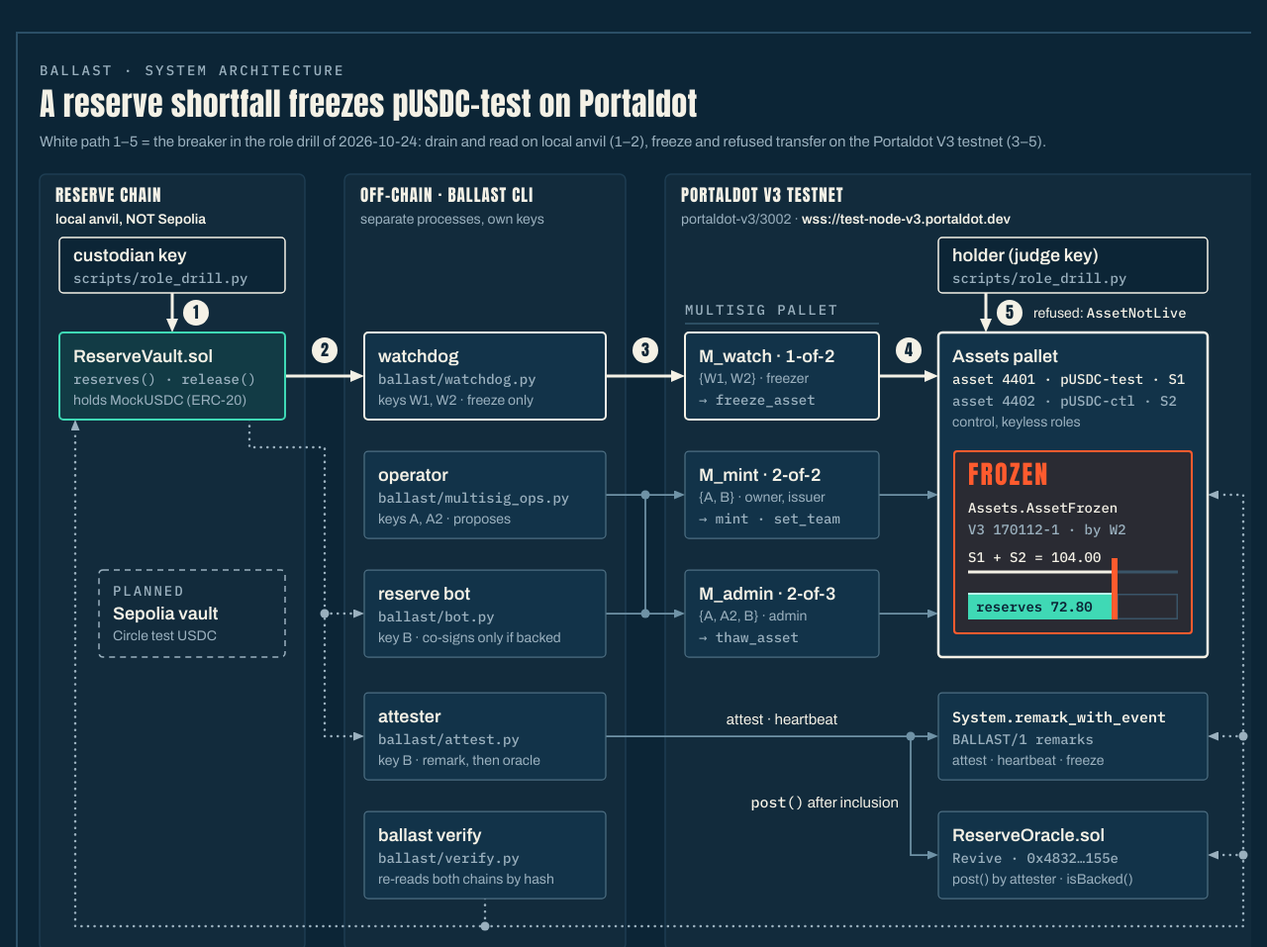
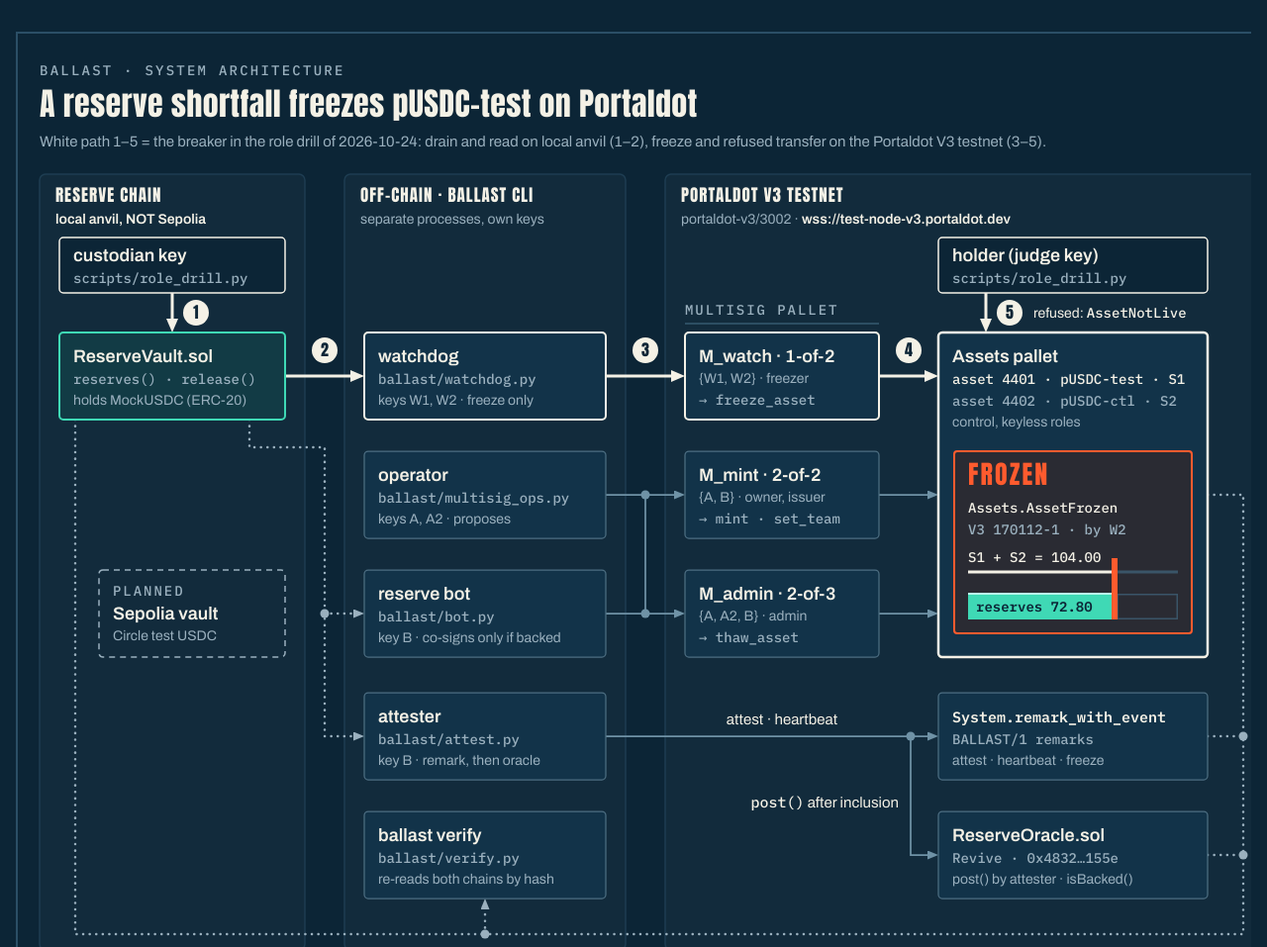
Before and after one commit to edycutjong/portaldot-hackathon-2026-ballast-edycu, a website: page docs/architecture.html in a window 1280 px wide. Shown: the top 957 px of the page at 99% size. Drawn offline with Linux system fonts and the light colour scheme; a web font is replaced by a local one.

Commit message:
docs: architecture diagram QA pass 2
Every read now points at its reader: ballast verify gathers the vault and
Portaldot reads on one fan-in trunk. Two-row legend covers line and box
styles. The note states that anvil finality is emulated (65 blocks), that one
person holds every key in this build, and that the 2026-10-14 drills ran on a
local stand-in chain, not V3.

```diff
--- a/docs/architecture.html
+++ b/docs/architecture.html
@@ -35,16 +35,16 @@
   .t-gauge-water { font: 600 14px 'IBM Plex Mono', ui-monospace, Menlo, monospace; fill: #0C2536; }
   .t-strip-head { font: 400 17px 'Saira Stencil One', 'Big Shoulders Stencil Display', Impact, sans-serif; fill: #F4F1E6; letter-spacing: 0.06em; }
   .t-step { font: 600 15px Archivo, 'Helvetica Neue', Arial, sans-serif; fill: #F4F1E6; }
-  .t-step-code { font: 500 14px 'IBM Plex Mono', ui-monospace, Menlo, monospace; fill: #9AB0BE; }
+  .t-step-code { font: 500 15px 'IBM Plex Mono', ui-monospace, Menlo, monospace; fill: #9AB0BE; }
   .t-step-sub { font: 400 14px Archivo, 'Helvetica Neue', Arial, sans-serif; fill: #9AB0BE; }
-  .t-note { font: 400 14px Archivo, 'Helvetica Neue', Arial, sans-serif; fill: #9AB0BE; }
-  .t-note tspan.code { font: 500 14px 'IBM Plex Mono', ui-monospace, Menlo, monospace; fill: #F4F1E6; }
+  .t-note { font: 400 15px Archivo, 'Helvetica Neue', Arial, sans-serif; fill: #9AB0BE; }
+  .t-note tspan.code { font: 500 15px 'IBM Plex Mono', ui-monospace, Menlo, monospace; fill: #F4F1E6; }
   .t-legend { font: 400 14px Archivo, 'Helvetica Neue', Arial, sans-serif; fill: #9AB0BE; }
 </style>
 </head>
 <body>
 <div class="diagram-container">
-<svg viewBox="0 0 1280 1216" xmlns="http://www.w3.org/2000/svg" role="img" aria-labelledby="architecture-title architecture-desc">
+<svg viewBox="0 0 1280 1250" xmlns="http://www.w3.org/2000/svg" role="img" aria-labelledby="architecture-title architecture-desc">
 <title id="architecture-title">Ballast architecture: the reserve breaker</title>
 <desc id="architecture-desc">A drain of the ReserveVault on a local anvil chain is read by the ballast watchdog, whose watcher key freezes asset 4401 through the M_watch multisig on the Portaldot V3 testnet, so a holder's transfer is refused; a mint needs the reserve bot's co-signature through the 2-of-2 M_mint, the thaw runs through the 2-of-3 M_admin, and the attester and ballast verify tie both chains together.</desc>
 <defs>
@@ -52,8 +52,8 @@
   <marker id="m-call" markerUnits="userSpaceOnUse" markerWidth="11" markerHeight="9" refX="0" refY="4.5" orient="auto"><path d="M0,0 L11,4.5 L0,9 Z" fill="#6F92A6"/></marker>
   <marker id="m-read" markerUnits="userSpaceOnUse" markerWidth="11" markerHeight="9" refX="0" refY="4.5" orient="auto"><path d="M0,0 L11,4.5 L0,9 Z" fill="#9AB0BE"/></marker>
 </defs>
-<rect width="1280" height="1216" fill="#0C2536"/>
-<rect x="1" y="1" width="1278" height="1214" fill="none" stroke="#2B4F66" stroke-width="2"/>
+<rect width="1280" height="1250" fill="#0C2536"/>
+<rect x="1" y="1" width="1278" height="1248" fill="none" stroke="#2B4F66" stroke-width="2"/>
 <text x="24" y="44" class="t-eyebrow">BALLAST · SYSTEM ARCHITECTURE</text>
 <text x="24" y="86" class="t-title">A reserve shortfall freezes pUSDC-test on Portaldot</text>
 <text x="24" y="116" class="t-lede">White path 1–5 = the breaker in the role drill of 2026-10-24: drain and read on local anvil (1–2), freeze and refused transfer on the Portaldot V3 testnet (3–5).</text>
@@ -80,17 +80,18 @@
 <path d="M872,588 L921,588" fill="none" stroke="#6F92A6" stroke-width="1.75" stroke-linejoin="miter" data-edge="d-admin" data-style="call" stroke-linecap="butt" marker-end="url(#m-call)"/>
 <path d="M596,712 L921,712" fill="none" stroke="#6F92A6" stroke-width="1.75" stroke-linejoin="miter" data-edge="att-remark" data-style="call" stroke-linecap="butt" marker-end="url(#m-call)"/>
 <path d="M904,712 L904,832 L921,832" fill="none" stroke="#6F92A6" stroke-width="1.75" stroke-linejoin="miter" data-edge="att-oracle" data-style="call" stroke-linecap="butt" marker-end="url(#m-call)"/>
-<path d="M474,876 L474,904 L60,904 L60,403" fill="none" stroke="#9AB0BE" stroke-width="2.5" stroke-linejoin="miter" data-edge="v-vault" data-style="read" stroke-linecap="round" stroke-dasharray="0.1 6.5" marker-end="url(#m-read)"/>
-<path d="M474,904 L1240,904 L1240,468 L1215,468" fill="none" stroke="#9AB0BE" stroke-width="2.5" stroke-linejoin="miter" data-edge="v-assets" data-style="read" stroke-linecap="round" stroke-dasharray="0.1 6.5" marker-end="url(#m-read)"/>
-<path d="M1240,712 L1215,712" fill="none" stroke="#9AB0BE" stroke-width="2.5" stroke-linejoin="miter" data-edge="v-remark" data-style="read" stroke-linecap="round" stroke-dasharray="0.1 6.5" marker-end="url(#m-read)"/>
-<path d="M1240,832 L1215,832" fill="none" stroke="#9AB0BE" stroke-width="2.5" stroke-linejoin="miter" data-edge="v-oracle" data-style="read" stroke-linecap="round" stroke-dasharray="0.1 6.5" marker-end="url(#m-read)"/>
+<path d="M60,392 L60,912 L474,912" fill="none" stroke="#9AB0BE" stroke-width="2.5" stroke-linejoin="miter" data-edge="v-vault" data-style="read" stroke-linecap="round" stroke-dasharray="0.1 6.5"/>
+<path d="M1204,468 L1240,468 L1240,912 L474,912" fill="none" stroke="#9AB0BE" stroke-width="2.5" stroke-linejoin="miter" data-edge="v-portaldot" data-style="read" stroke-linecap="round" stroke-dasharray="0.1 6.5"/>
+<path d="M1204,712 L1240,712" fill="none" stroke="#9AB0BE" stroke-width="2.5" stroke-linejoin="miter" data-edge="v-remark" data-style="read" stroke-linecap="round" stroke-dasharray="0.1 6.5"/>
+<path d="M1204,832 L1240,832" fill="none" stroke="#9AB0BE" stroke-width="2.5" stroke-linejoin="miter" data-edge="v-oracle" data-style="read" stroke-linecap="round" stroke-dasharray="0.1 6.5"/>
+<path d="M474,912 L474,887" fill="none" stroke="#9AB0BE" stroke-width="2.5" stroke-linejoin="miter" data-edge="v-in" data-style="read" stroke-linecap="round" stroke-dasharray="0.1 6.5" marker-end="url(#m-read)"/>
 <circle cx="312" cy="588" r="4.5" fill="#9AB0BE"/>
 <circle cx="636" cy="468" r="4.5" fill="#6F92A6"/>
 <circle cx="636" cy="588" r="4.5" fill="#6F92A6"/>
 <circle cx="904" cy="712" r="4.5" fill="#6F92A6"/>
-<circle cx="474" cy="904" r="4.5" fill="#9AB0BE"/>
 <circle cx="1240" cy="712" r="4.5" fill="#9AB0BE"/>
 <circle cx="1240" cy="832" r="4.5" fill="#9AB0BE"/>
+<circle cx="474" cy="912" r="4.5" fill="#9AB0BE"/>
 <g data-node="custodian">
 <rect data-box="custodian" x="44" y="208" width="228" height="56" rx="4" fill="#0C2536" stroke="#F4F1E6" stroke-width="1.5"/>
 <text x="58" y="232" class="t-name">custodian key</text>
@@ -205,6 +206,7 @@
 <g data-badge="4"><circle cx="902" cy="322" r="13" fill="#F4F1E6"/><text x="902" y="328" class="t-badge" text-anchor="middle">4</text></g>
 <g data-badge="5"><circle cx="1004" cy="284" r="13" fill="#F4F1E6"/><text x="1004" y="290" class="t-badge" text-anchor="middle">5</text></g>
 <text x="24" y="968" class="t-strip-head">THE BREAKER · V3 ROLE DRILL, 2026-10-24</text>
+<text x="1256" y="968" class="t-legend" text-anchor="end">The 2026-10-14 drills ran on a local stand-in chain, not V3.</text>
 <g data-step="1">
 <g data-badge="1"><circle cx="37" cy="1002" r="13" fill="#F4F1E6"/><text x="37" y="1008" class="t-badge" text-anchor="middle">1</text></g>
 <text x="58" y="1007" class="t-step">drain the vault</text>
@@ -235,19 +237,27 @@
 <text x="1058" y="1030" class="t-step-code">AssetNotLive 170114-1</text>
 <text x="1058" y="1051" class="t-step-sub">until a gated thaw</text>
 </g>
-<text x="24" y="1096" class="t-note">Recovery is gated: W1's own thaw through M_watch is refused (<tspan class="code">NoPermission 170115-1</tspan>). The thaw ran through the 2-of-3 M_admin with the bot's final approval,</text>
-<text x="24" y="1118" class="t-note">which it gives only once finalized reserves cover supply (<tspan class="code">170133-1</tspan>); A + A2 could thaw without the bot, and <tspan class="code">ballast verify</tspan> flags that.</text>
-<text x="24" y="1140" class="t-note">Every V3 id is listed in <tspan class="code">docs/PROOF.md</tspan>. Timing: wall clock, one machine. Earlier drills ran on a local stand-in chain, not V3.</text>
-<line x1="24" y1="1181" x2="54" y2="1181" stroke="#F4F1E6" stroke-width="3" marker-end="url(#m-core)"/>
-<text x="78" y="1186" class="t-legend">breaker path 1–5</text>
-<line x1="226" y1="1181" x2="259" y2="1181" stroke="#6F92A6" stroke-width="1.75" marker-end="url(#m-call)"/>
-<text x="280" y="1186" class="t-legend">signed call / dispatch</text>
-<line x1="469" y1="1181" x2="502" y2="1181" stroke="#9AB0BE" stroke-width="2.5" stroke-dasharray="0.1 6.5" stroke-linecap="round" marker-end="url(#m-read)"/>
-<text x="523" y="1186" class="t-legend">read (RPC, eth_call)</text>
-<rect x="699" y="1172" width="28" height="18" rx="3" fill="#122B3C" stroke="#9AB0BE" stroke-width="1.5" stroke-dasharray="5 4"/>
-<text x="737" y="1186" class="t-legend">planned, not built</text>
-<line x1="899" y1="1181" x2="927" y2="1181" stroke="#6F92A6" stroke-width="1.75"/><line x1="913" y1="1181" x2="913" y2="1193" stroke="#6F92A6" stroke-width="1.75"/><circle cx="913" cy="1181" r="4.5" fill="#6F92A6"/>
-<text x="937" y="1186" class="t-legend">shared trunk</text>
+<text x="24" y="1096" class="t-note">Recovery is gated: W1's thaw through M_watch is refused (<tspan class="code">NoPermission 170115-1</tspan>). The thaw ran through the 2-of-3 M_admin with the bot's final approval,</text>
+<text x="24" y="1119" class="t-note">given only once finalized reserves cover supply (<tspan class="code">170133-1</tspan>; anvil finality emulated by mining 65 blocks). A + A2 could thaw without the bot;</text>
+<text x="24" y="1142" class="t-note"><tspan class="code">ballast verify</tspan> flags that. One person holds every key in this build. Timing: wall clock, one machine. Every V3 id is in <tspan class="code">docs/PROOF.md</tspan>.</text>
+<line x1="24" y1="1183" x2="54" y2="1183" stroke="#F4F1E6" stroke-width="3" marker-end="url(#m-core)"/>
+<text x="78" y="1188" class="t-legend">breaker path 1–5</text>
+<line x1="226" y1="1183" x2="259" y2="1183" stroke="#6F92A6" stroke-width="1.75" marker-end="url(#m-call)"/>
+<text x="280" y="1188" class="t-legend">signed call / dispatch</text>
+<line x1="469" y1="1183" x2="502" y2="1183" stroke="#9AB0BE" stroke-width="2.5" stroke-dasharray="0.1 6.5" stroke-linecap="round" marker-end="url(#m-read)"/>
+<text x="523" y="1188" class="t-legend">read (arrow at the reader)</text>
+<line x1="739" y1="1183" x2="767" y2="1183" stroke="#6F92A6" stroke-width="1.75"/><line x1="753" y1="1183" x2="753" y2="1195" stroke="#6F92A6" stroke-width="1.75"/><circle cx="753" cy="1183" r="4.5" fill="#6F92A6"/>
+<text x="777" y="1188" class="t-legend">shared trunk</text>
+<rect x="24" y="1206" width="28" height="18" rx="3" fill="#123349" stroke="#F4F1E6" stroke-width="1.5"/>
+<text x="62" y="1220" class="t-legend">on the breaker path</text>
+<rect x="231" y="1206" width="28" height="18" rx="3" fill="#123349" stroke="#4D6E82" stroke-width="1.5"/>
+<text x="269" y="1220" class="t-legend">off the path</text>
+<rect x="390" y="1206" width="20" height="18" rx="3" fill="#3FD9B5" stroke="#3FD9B5" stroke-width="1.5"/>
+<text x="420" y="1220" class="t-legend">reserves</text>
+<rect x="514" y="1206" width="20" height="18" rx="3" fill="#FF5B2E" stroke="#FF5B2E" stroke-width="1.5"/>
+<text x="544" y="1220" class="t-legend">frozen state</text>
+<rect x="665" y="1206" width="28" height="18" rx="3" fill="#122B3C" stroke="#9AB0BE" stroke-width="1.5" stroke-dasharray="5 4"/>
+<text x="703" y="1220" class="t-legend">planned, not built</text>
 </svg>
 </div>
 </body>
```
Also changed, not shown: docs/architecture.png.
